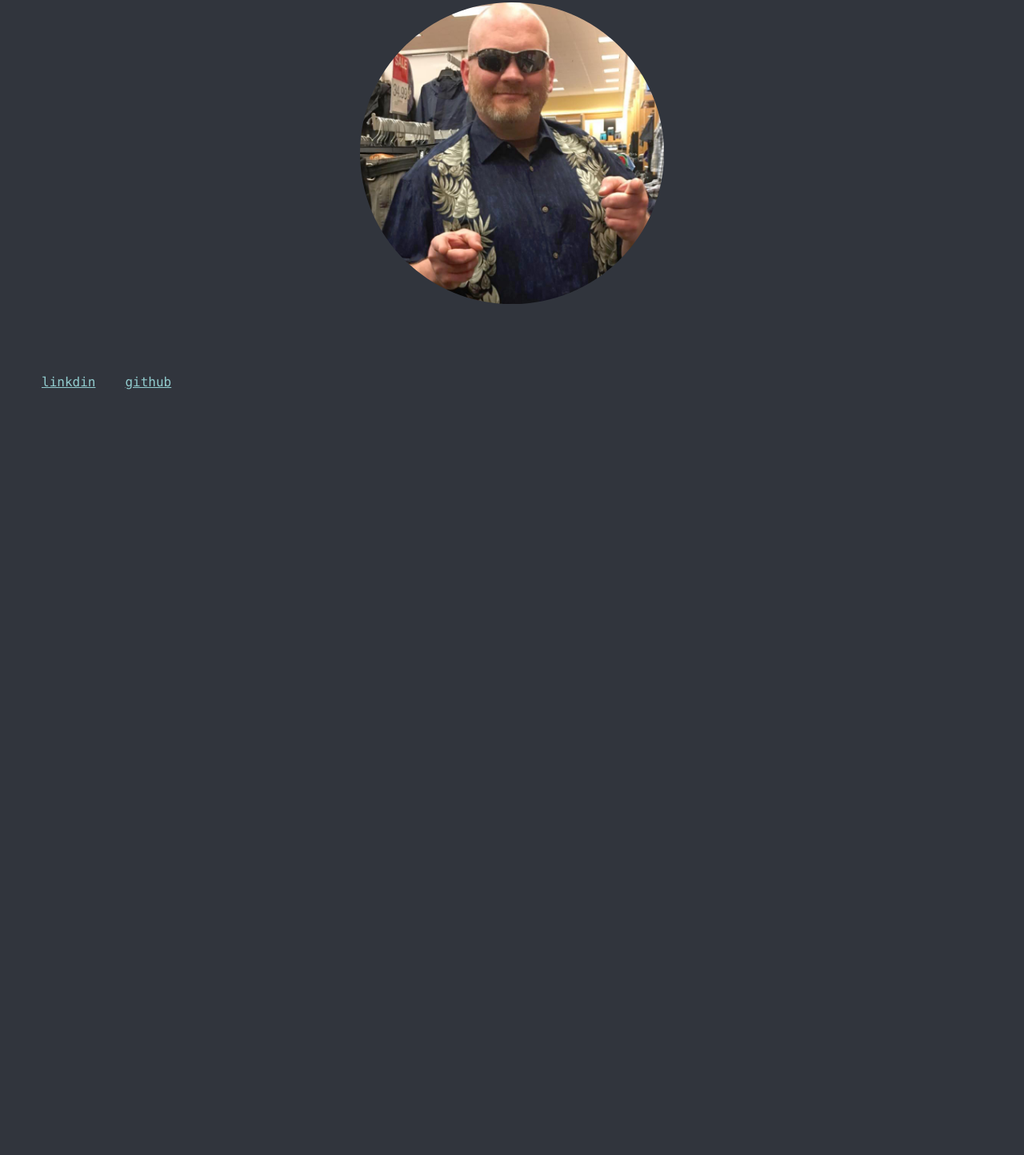
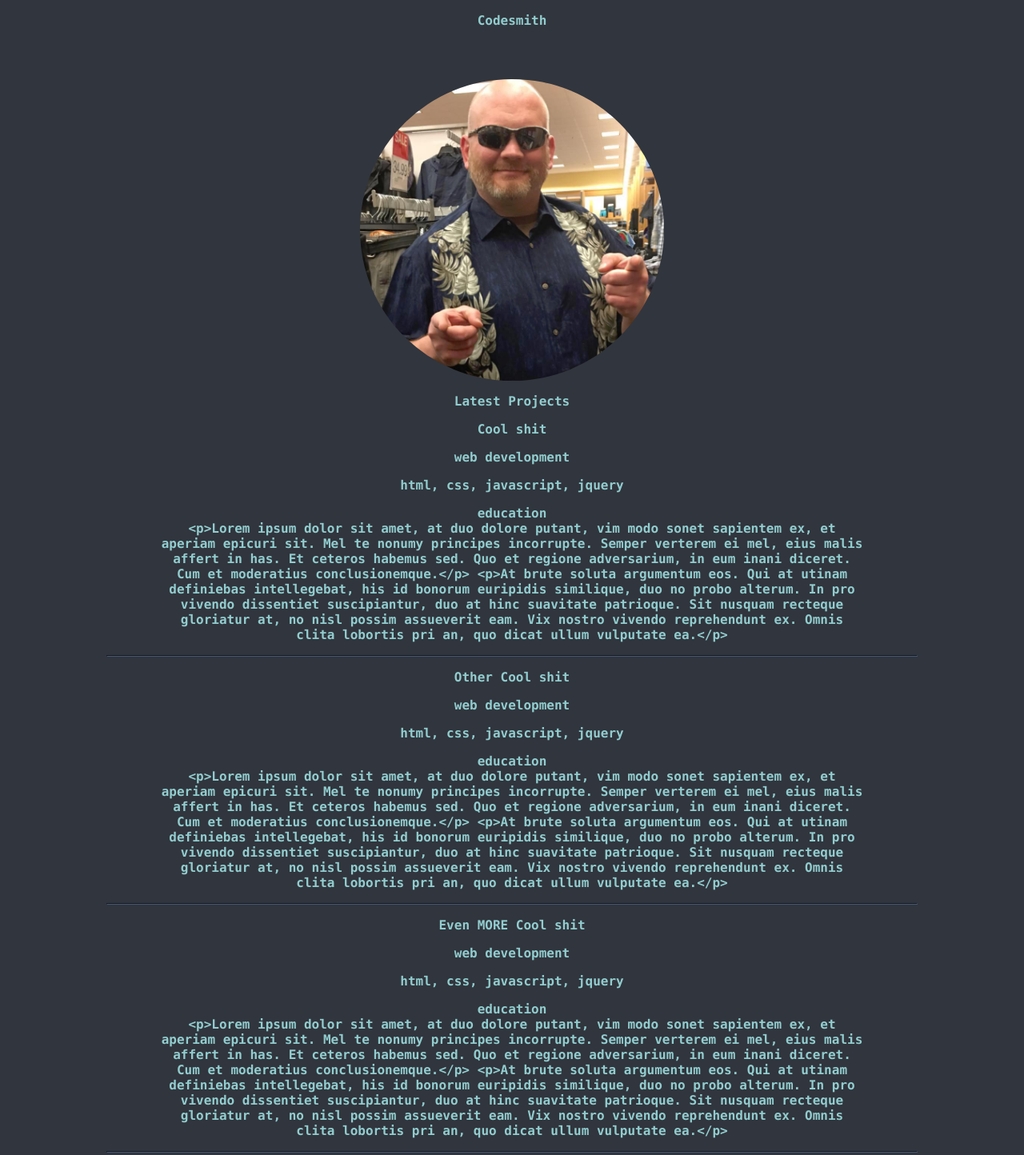
Before and after one commit to damoores/Portfolio, a plain HTML site: page index.html in a window 1280 px wide. Shown: the part 303-1747 px from the top of the page at 80% size. Before the commit the page ends 800 px from the top, so only its background shows below. Drawn offline with nearby package versions, Linux system fonts and the light colour scheme.

Commit message:
object constructors for dynamuc content creation

```diff
--- a/index.html
+++ b/index.html
@@ -10,6 +10,7 @@
 
 </head>
 <body>
+  <img src="images/hammer.png" id="hammer" alt="Hammer icon">
   <nav>
     <ul class="site-navbar">
       <li><a href="" >home</a></li>
@@ -18,18 +19,37 @@
     </ul>
   </nav>
   <main>
-      <img src="images/hammer.png" id="hammer" alt="Hammer icon">
     <h1>Jeremy Moore</h1>
     <h2>Codesmith</2>
       <img src="images/me.jpg" id="me" class="rounded" alt="That's me">
+
+    <section id="projects">
+      <h2 id="latest-projects">Latest Projects</h2>
+      <article class="template">
+        <header>
+          <h1 id="project-title">Title</h1>
+          <div class="project-info">
+            <h2 class="category">Category</h2>
+            <h2 class="language">Language</h2>
+            <h2 class="client">Client</h2>
+          </div>
+        </header>
+        <section class="project-body">
+        </section>
+      </article>
+    </section>
+
     </main>
     <footer>
       <ul class="social-icons">
-          <li><a href="https://github.com/damoores" target=_blank" >github</a></li>
-          <li><a href="https://www.linkedin.com/in/jeremy-moore-78515a7b
-" target="_blank">linkdin</a></li>
+        <li><a href="https://github.com/damoores" target="_blank" >github</a></li>
+        <li><a href="https://www.linkedin.com/in/jeremy-moore-78515a7b" target="_blank">linkdin</a></li>
           <!-- <li><a href="" >snapchat</a></li> -->
         </ul>
     </footer>
+      <script src="https://ajax.googleapis.com/ajax/libs/jquery/2.1.4/jquery.min.js"></script>
+
+      <script src="scripts/projectData.js"></script>
+      <script src="scripts/project.js"></script>
     </body>
     </html>
--- /dev/null
+++ b/scripts/project.js
@@ -0,0 +1,33 @@
+var projects = [];
+
+function Project (info) {
+  this.title = info.title;
+  this.category = info.category;
+  this.language = info.language;
+  this.client = info.client;
+  this.projectUrl = info.projectUrl;
+  this.date = info.date;
+  this.description = info.description;
+}
+
+Project.prototype.toHtml = function() {
+  var $newProject = $('article.template').clone();
+
+  $newProject.find('#project-title').text(this.title);
+  $newProject.find('.category').text(this.category);
+  $newProject.find('.language').text(this.language);
+  $newProject.find('.client').text(this.client);
+  $newProject.find('.project-body').text(this.description);
+
+  $newProject.append('<hr>');
+  $newProject.removeClass('template');
+  return $newProject;
+};
+
+ourLocalData.forEach(function(item) {
+  projects.push(new Project(item));
+});
+
+projects.forEach(function(a) {
+  $('#projects').append(a.toHtml());
+});
--- /dev/null
+++ b/scripts/projectData.js
@@ -0,0 +1,31 @@
+var ourLocalData = [
+  {
+    title:        'Cool shit',
+    category:     'web development',
+    language:     'html, css, javascript, jquery',
+    client:       'education',
+    projectUrl:   '',
+    date:         'finish date',
+    description:  '<p>Lorem ipsum dolor sit amet, at duo dolore putant, vim modo sonet sapientem ex, et aperiam epicuri sit. Mel te nonumy principes incorrupte. Semper verterem ei mel, eius malis affert in has. Et ceteros habemus sed. Quo et regione adversarium, in eum inani diceret. Cum et moderatius conclusionemque.</p> <p>At brute soluta argumentum eos. Qui at utinam definiebas intellegebat, his id bonorum euripidis similique, duo no probo alterum. In pro vivendo dissentiet suscipiantur, duo at hinc suavitate patrioque. Sit nusquam recteque gloriatur at, no nisl possim assueverit eam. Vix nostro vivendo reprehendunt ex. Omnis clita lobortis pri an, quo dicat ullum vulputate ea.</p>'
+  },
+
+  {
+    title:        'Other Cool shit',
+    category:     'web development',
+    language:     'html, css, javascript, jquery',
+    client:       'education',
+    projectUrl:   '',
+    date:         'finish date',
+    description:  '<p>Lorem ipsum dolor sit amet, at duo dolore putant, vim modo sonet sapientem ex, et aperiam epicuri sit. Mel te nonumy principes incorrupte. Semper verterem ei mel, eius malis affert in has. Et ceteros habemus sed. Quo et regione adversarium, in eum inani diceret. Cum et moderatius conclusionemque.</p> <p>At brute soluta argumentum eos. Qui at utinam definiebas intellegebat, his id bonorum euripidis similique, duo no probo alterum. In pro vivendo dissentiet suscipiantur, duo at hinc suavitate patrioque. Sit nusquam recteque gloriatur at, no nisl possim assueverit eam. Vix nostro vivendo reprehendunt ex. Omnis clita lobortis pri an, quo dicat ullum vulputate ea.</p>'
+  },
+
+  {
+    title:        'Even MORE Cool shit',
+    category:     'web development',
+    language:     'html, css, javascript, jquery',
+    client:       'education',
+    projectUrl:   '',
+    date:         'finish date',
+    description:  '<p>Lorem ipsum dolor sit amet, at duo dolore putant, vim modo sonet sapientem ex, et aperiam epicuri sit. Mel te nonumy principes incorrupte. Semper verterem ei mel, eius malis affert in has. Et ceteros habemus sed. Quo et regione adversarium, in eum inani diceret. Cum et moderatius conclusionemque.</p> <p>At brute soluta argumentum eos. Qui at utinam definiebas intellegebat, his id bonorum euripidis similique, duo no probo alterum. In pro vivendo dissentiet suscipiantur, duo at hinc suavitate patrioque. Sit nusquam recteque gloriatur at, no nisl possim assueverit eam. Vix nostro vivendo reprehendunt ex. Omnis clita lobortis pri an, quo dicat ullum vulputate ea.</p>'
+  },
+];
--- a/styles/base.css
+++ b/styles/base.css
@@ -3,8 +3,20 @@ body {
   font-family: "Lucida Console", Monaco, monospace;
 }
 
+hr {
+  border-color: #445878;
+  background-color: #445878;
+  margin: 2em;
+  width: 80%;
+  margin: auto;
+}
 
-
+.project-body {
+  min-width: 300px;
+  width: 70%;
+  margin: auto;
+  padding-bottom: 1em;
+}
 
 
 /*
--- a/styles/module.css
+++ b/styles/module.css
@@ -1,6 +1,6 @@
 .social-icons li {
-  display: inline;
-  float: right;
+  display: block;
+  float: left;
   margin-right: 5px;
   margin-bottom: 5%;
 }
@@ -32,8 +32,8 @@ nav {
     clear: both;
     display:inline-block;
     color: #92CDCF;
-    position: fixed;
     bottom: 0px;
+    width: 100%;
 
   }
 
@@ -46,7 +46,9 @@ nav {
   #me {
     clear: both;
     display: block;
-    margin: auto;
+    margin-left: auto;
+    margin-right: auto;
+    margin-top: 4em;
     width: 30%;
     height: 30%;
   }
@@ -68,7 +70,12 @@ nav {
       clear: both;
       color: #92CDCF;
       margin: auto;
+      padding-top: 1em;
       font-size: 1em;
+    }
+
+    .template {
+      display:none;
     }
 
   /*
```
Also changed, not shown: images/car.png (deleted), images/car1.png (deleted). Lines whose indentation alone changed are shown as unchanged.
